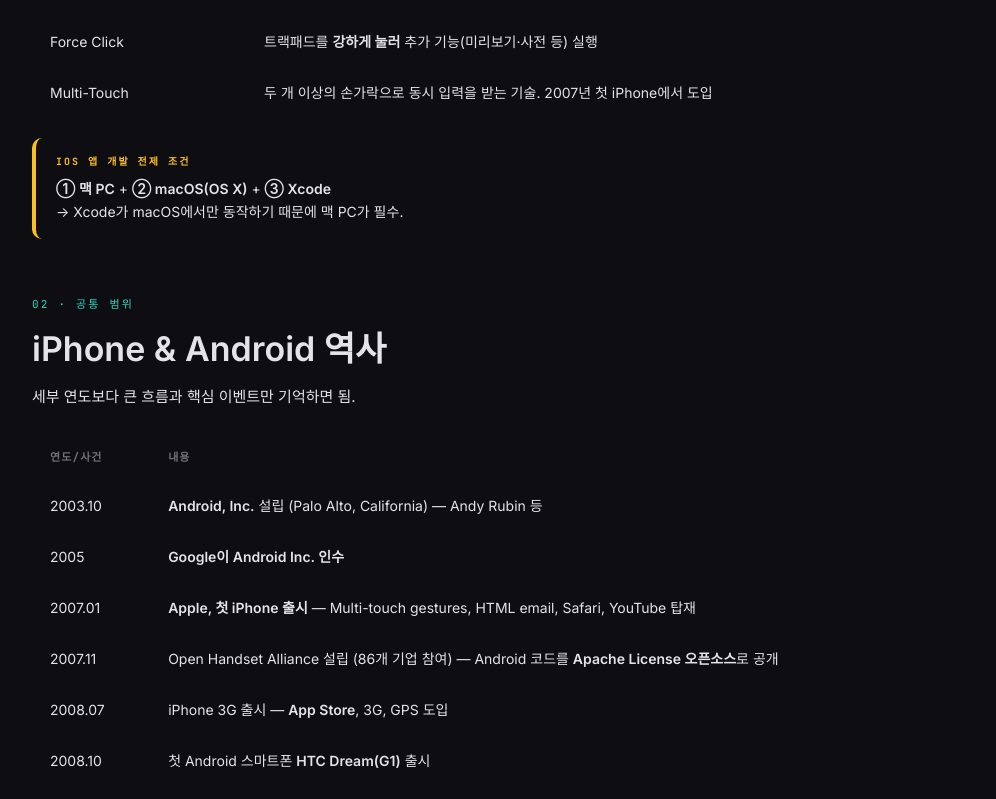
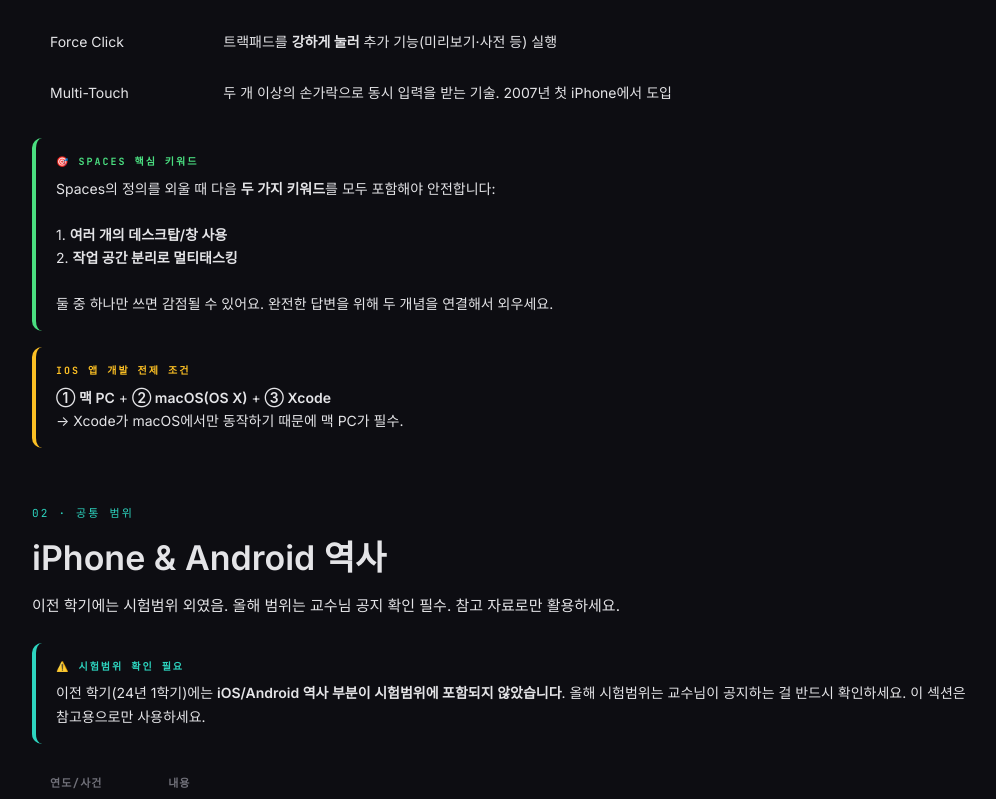
Before and after one commit to ghwo336/InternetProgramingMiddleTestPrepare, a React (Vite) app: page / in a window 1280 px wide. Shown: the part 1041-1840 px from the top of the page, without its empty margins (256-1252 px from the left). Built offline with nearby package versions, Linux system fonts and the light colour scheme; a web font is replaced by a local one.

Commit message:
feat:선배님의 조언

```diff
--- a/src/data/content.ts
+++ b/src/data/content.ts
@@ -95,7 +95,7 @@
           rows: [
             { cells: ['미션 컨트롤\nMission Control', '열려 있는 <strong>창의 위치를 빠르게 제어</strong>하도록 도와주는 기능'] },
             { cells: ['앱 Exposé', '사용 중인 앱의 <strong>윈도우를 모두 표시</strong>하는 기능'] },
-            { cells: ['Spaces', '<strong>작업 공간을 분리</strong>하여 멀티태스킹을 효율적으로 할 수 있게 해주는 기능'] },
+            { cells: ['Spaces', '<strong>여러 개의 데스크탑/창을 사용</strong>해 <strong>작업 공간을 분리</strong>하여 멀티태스킹을 효율적으로 할 수 있게 해주는 기능'] },
             { cells: ['Launchpad', '설치된 모든 앱을 한 화면에 표시하는 기능'] },
             { cells: ['Finder', 'macOS의 파일 탐색기'] },
             { cells: ['App Store', '앱을 설치/업데이트하는 플랫폼. Xcode도 여기서 다운로드'] },
@@ -109,6 +109,14 @@
       {
         type: 'callout',
         data: {
+          type: 'key',
+          label: '🎯 Spaces 핵심 키워드',
+          content: 'Spaces의 정의를 외울 때 다음 <strong>두 가지 키워드</strong>를 모두 포함해야 안전합니다:<br/><br/>1. <strong>여러 개의 데스크탑/창 사용</strong><br/>2. <strong>작업 공간 분리로 멀티태스킹</strong><br/><br/>둘 중 하나만 쓰면 감점될 수 있어요. 완전한 답변을 위해 두 개념을 연결해서 외우세요.',
+        },
+      },
+      {
+        type: 'callout',
+        data: {
           type: 'tip',
           label: 'iOS 앱 개발 전제 조건',
           content: '<strong>① 맥 PC</strong> + <strong>② macOS(OS X)</strong> + <strong>③ Xcode</strong><br/>→ Xcode가 macOS에서만 동작하기 때문에 맥 PC가 필수.',
@@ -123,8 +131,16 @@
     number: '02',
     label: '공통 범위',
     title: 'iPhone & Android 역사',
-    desc: '세부 연도보다 큰 흐름과 핵심 이벤트만 기억하면 됨.',
-    blocks: [
+    desc: '이전 학기에는 시험범위 외였음. 올해 범위는 교수님 공지 확인 필수. 참고 자료로만 활용하세요.',
+    blocks: [
+      {
+        type: 'callout',
+        data: {
+          type: 'warn',
+          label: '⚠️ 시험범위 확인 필요',
+          content: '이전 학기(24년 1학기)에는 <strong>iOS/Android 역사 부분이 시험범위에 포함되지 않았습니다</strong>. 올해 시험범위는 교수님이 공지하는 걸 반드시 확인하세요. 이 섹션은 참고용으로만 사용하세요.',
+        },
+      },
       {
         type: 'table',
         data: {
@@ -314,7 +330,7 @@
     number: '06',
     label: 'Swift Concept',
     title: 'Swift 언어의 특징',
-    desc: '01장에 나온 Swift 장점 — 단답형으로 나올 수 있음.',
+    desc: 'Swift 장점 — 단답형으로 나올 수 있음.',
     blocks: [
       {
         type: 'table',
@@ -348,7 +364,7 @@
     number: '07',
     label: 'Swift 문법',
     title: '변수와 상수',
-    desc: '중간고사에 변수명 규칙 O/X 문제가 나왔습니다. 선언 형식 + 이름 규칙 필수.',
+    desc: '선언 형식 + 이름 규칙 필수.',
     blocks: [
       {
         type: 'heading3',
@@ -375,8 +391,16 @@
         type: 'callout',
         data: {
           type: 'warn',
-          label: '핵심 — 실수는 항상 Double',
-          content: 'Swift는 실수 리터럴을 <strong>항상 Double</strong>로 추론합니다. Float 아님. 정수와 실수를 섞으면 → Double.',
+          label: '🚨 감점 주의 — Float 쓰면 틀립니다',
+          content: '"3.14 값을 갖는 상수 pi를 선언하시오" 문제에서 <strong>자료형을 반드시 <code>Double</code>로 써야 합니다</strong>.<br/><br/>✅ 정답: <code>let pi: Double = 3.14</code><br/>❌ 오답: <code>let pi: Float = 3.14</code><br/><br/>이유: Swift에서 실수 리터럴은 <strong>기본적으로 Double로 추론</strong>되기 때문. Float는 명시적으로 지정할 때만 쓰고, 일반적인 상수 선언에서는 Double이 표준.',
+        },
+      },
+      {
+        type: 'callout',
+        data: {
+          type: 'warn',
+          label: '핵심 — 실수는 항상 Double (Float 아님!)',
+          content: 'Swift는 실수 리터럴을 <strong>항상 Double</strong>로 추론합니다. 정수와 실수를 섞으면 → Double.<br/><br/><strong>시험에서 "3.14 값을 갖는 상수 선언" 문제에 Float 쓰면 오답 처리됩니다.</strong> 반드시 Double로 쓰세요.',
         },
       },
       {
@@ -384,10 +408,18 @@
         content: '이름 규칙 (O/X 문제 대비)',
       },
       {
+        type: 'callout',
+        data: {
+          type: 'warn',
+          label: '🔴 O/X 문제 실제 출제 방식',
+          content: 'O/X 문제는 <strong>변수에 직접 적용된 형태</strong>(예: <code>let π = 3.14</code> 가능한가)가 아니라 <strong>개념 서술형</strong>으로 출제됐습니다.<br/><br/>예시:<br/>• "유니코드 문자를 변수로 사용할 수 있다." → O<br/>• "변수는 숫자로 시작할 수 있다." → X<br/>• "상수는 한 번 값을 할당하면 다시 변경할 수 있다." → X<br/>• "변수 이름에 공백을 포함할 수 있다." → X<br/><br/>⚠️ 다만, 올해 시험에는 변수에 적용된 형태로 물을 수도 있으니 <strong>두 경우 모두 대비</strong>하세요.',
+        },
+      },
+      {
         type: 'compare',
         data: {
           left: {
-            label: '가능',
+            label: '가능 (O)',
             content: `<ul class="list-disc pl-4 space-y-1">
 <li>유니코드 문자: <code>let π = 3.14</code></li>
 <li>한글/이모지: <code>let 你好</code>, <code>let 🐶</code></li>
@@ -396,7 +428,7 @@
 </ul>`,
           },
           right: {
-            label: '불가능',
+            label: '불가능 (X)',
             content: `<ul class="list-disc pl-4 space-y-1">
 <li><strong>공백 포함</strong>: <code>var my name</code></li>
 <li><strong>숫자로 시작</strong>: <code>var 1a</code></li>
@@ -1356,7 +1388,7 @@
           items: [
             { question: '열려 있는 창의 위치를 빠르게 제어하도록 도와주는 기능은?', answer: '미션 컨트롤 (Mission Control)' },
             { question: '사용 중인 앱의 윈도우를 모두 표시하는 기능은?', answer: '앱 Exposé (App Exposé)' },
-            { question: '작업 공간을 분리해서 멀티태스킹을 훨씬 더 효율적으로 할 수 있게 해주는 것은?', answer: 'Spaces' },
+            { question: '작업 공간을 분리해서 멀티태스킹을 훨씬 더 효율적으로 할 수 있게 해주는 것은?', answer: 'Spaces — 여러 개의 데스크탑/창을 사용해 작업 공간을 분리하여 멀티태스킹을 효율적으로 할 수 있게 해주는 기능' },
             { question: '트랙패드를 강하게 눌러서 추가 기능을 실행하는 기능의 이름은?', answer: 'Force Click (포스 클릭)' },
           ],
         },
@@ -1403,6 +1435,9 @@
             { question: '다음 중 변수명으로 사용 가능한 것은? ① 1name ② my name ③ _name ④ na me', answer: '③ _name (숫자로 시작 X, 공백 포함 X)' },
             { question: '함수 매개변수에 기본값(디폴트값)을 지정하는 문법을 쓰시오.', answer: 'func f(x: Int = 10) — 타입 뒤에 = 기본값' },
             { question: '"Swift의 switch 문에서는 각 case 끝에 break를 써야 한다." (O/X)', answer: 'X — Swift의 switch는 자동으로 fall through 하지 않아 break 불필요.' },
+            { question: '"유니코드 문자를 변수 이름으로 사용할 수 있다." (O/X)', answer: 'O — π, 你好, 🐶 같은 유니코드 문자 모두 가능' },
+            { question: '"상수(let)는 한 번 값을 할당한 후에도 다시 변경할 수 있다." (O/X)', answer: 'X — let은 재할당 불가. 변경하려면 var 사용' },
+            { question: '"3.14 값을 갖는 상수 pi 선언 시 자료형은 Float로 써도 정답이다." (O/X)', answer: 'X — 반드시 Double로 써야 함. Float 쓰면 오답 처리' },
           ],
         },
       },
```
